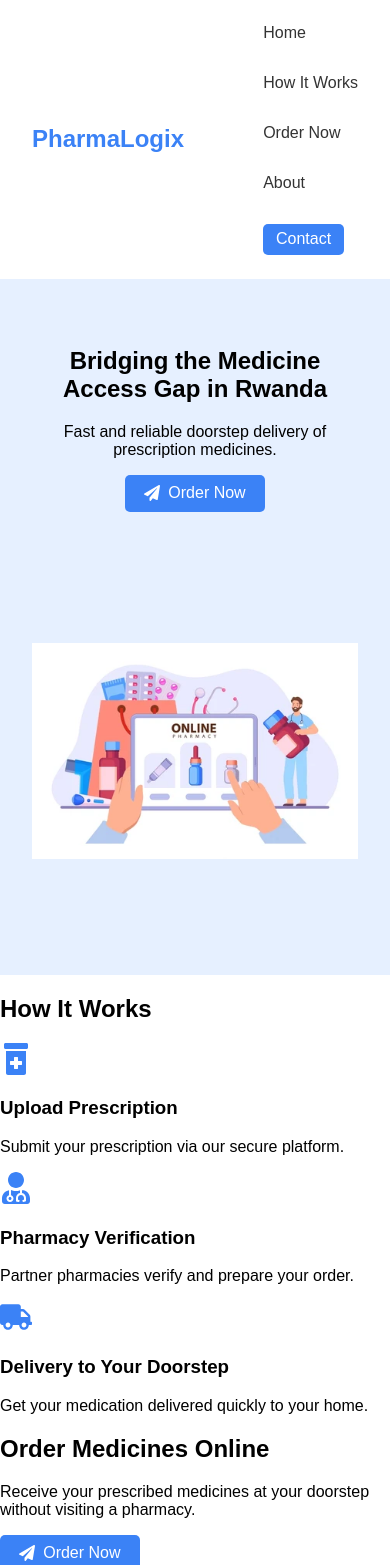
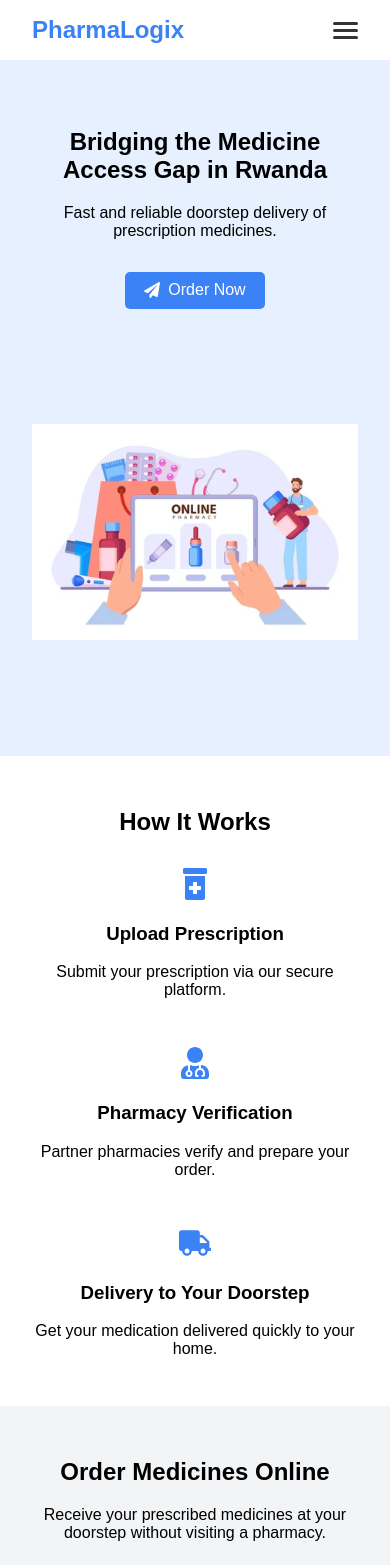
Before and after one commit to Kevin-Iraguha/pharmalogix, a React (Create React App) app: page / in a window 390 px wide. Shown: the top 1565 px of the page. Built offline with nearby package versions, Linux system fonts and the light colour scheme.

Commit message:
Made navbar responsive with hamburger menu

```diff
--- a/src/App.css
+++ b/src/App.css
@@ -13,6 +13,7 @@
   padding: 1rem 2rem;
   background-color: white;
   flex-wrap: wrap;
+  position: relative;
 }
 
 .logo {
@@ -21,15 +22,32 @@
   color: #3b82f6;
 }
 
+/* Hamburger menu button */
+.hamburger {
+  display: none;
+  flex-direction: column;
+  cursor: pointer;
+  gap: 4px;
+}
+
+.hamburger .bar {
+  width: 25px;
+  height: 3px;
+  background-color: #333;
+  border-radius: 2px;
+}
+
+/* Navigation links */
 .nav-links {
   display: flex;
   gap: 1rem;
-  flex-wrap: wrap;
+  align-items: center;
 }
 
 .nav-links a {
   text-decoration: none;
   color: #333;
+  font-size: 1rem;
 }
 
 .nav-links .btn {
@@ -64,6 +82,28 @@
   height: auto;
 }
 
+/* Section styles */
+.section {
+  padding: 2rem;
+  text-align: center;
+}
+
+.alt-bg {
+  background-color: #f3f4f6;
+}
+
+.steps {
+  display: flex;
+  justify-content: center;
+  flex-wrap: wrap;
+  gap: 2rem;
+  margin-top: 2rem;
+}
+
+.step {
+  flex: 1 1 200px;
+}
+
 /* Buttons */
 .btn.primary {
   background-color: #3b82f6;
@@ -73,6 +113,16 @@
   text-decoration: none;
   display: inline-flex;
   align-items: center;
+  margin-top: 1rem;
+}
+
+/* Footer */
+footer {
+  background-color: #1f2937;
+  color: white;
+  text-align: center;
+  padding: 1rem;
+  margin-top: 2rem;
 }
 
 /* Responsive styles */
@@ -82,9 +132,25 @@
     text-align: center;
   }
 
+  .hamburger {
+    display: flex;
+  }
+
   .nav-links {
+    display: none;
     flex-direction: column;
-    align-items: flex-start;
+    width: 100%;
+    background-color: white;
+    position: absolute;
+    top: 64px;
+    left: 0;
+    padding: 1rem 2rem;
+    border-top: 1px solid #eee;
+    z-index: 10;
+  }
+
+  .nav-links.open {
+    display: flex;
   }
 
   .nav-links a {
--- a/src/App.js
+++ b/src/App.js
@@ -1,15 +1,29 @@
-import React from "react";
+import React, { useState } from "react";
 import "./App.css";
-import { FaPaperPlane, FaPrescriptionBottleAlt, FaUserMd, FaTruck } from "react-icons/fa";
+import {
+  FaPaperPlane,
+  FaPrescriptionBottleAlt,
+  FaUserMd,
+  FaTruck,
+} from "react-icons/fa";
 import orderIllustration from "./assets/order-illustration.png";
 
 function App() {
+  const [isOpen, setIsOpen] = useState(false); // for mobile menu
+
   return (
     <div className="App">
       <header>
         <nav>
           <div className="logo">PharmaLogix</div>
-          <div className="nav-links">
+
+          <div className="hamburger" onClick={() => setIsOpen(!isOpen)}>
+            <div className="bar"></div>
+            <div className="bar"></div>
+            <div className="bar"></div>
+          </div>
+
+          <div className={`nav-links ${isOpen ? "open" : ""}`}>
             <a href="#home">Home</a>
             <a href="#how-it-works">How It Works</a>
             <a href="#order-now">Order Now</a>
@@ -31,7 +45,11 @@
             </a>
           </div>
           <div className="hero-image">
-            <img src={orderIllustration} alt="Order Illustration" style={{ width: "100%", maxWidth: "500px" }} />
+            <img
+              src={orderIllustration}
+              alt="Order Illustration"
+              style={{ width: "100%", maxWidth: "500px" }}
+            />
           </div>
         </section>
 
```
